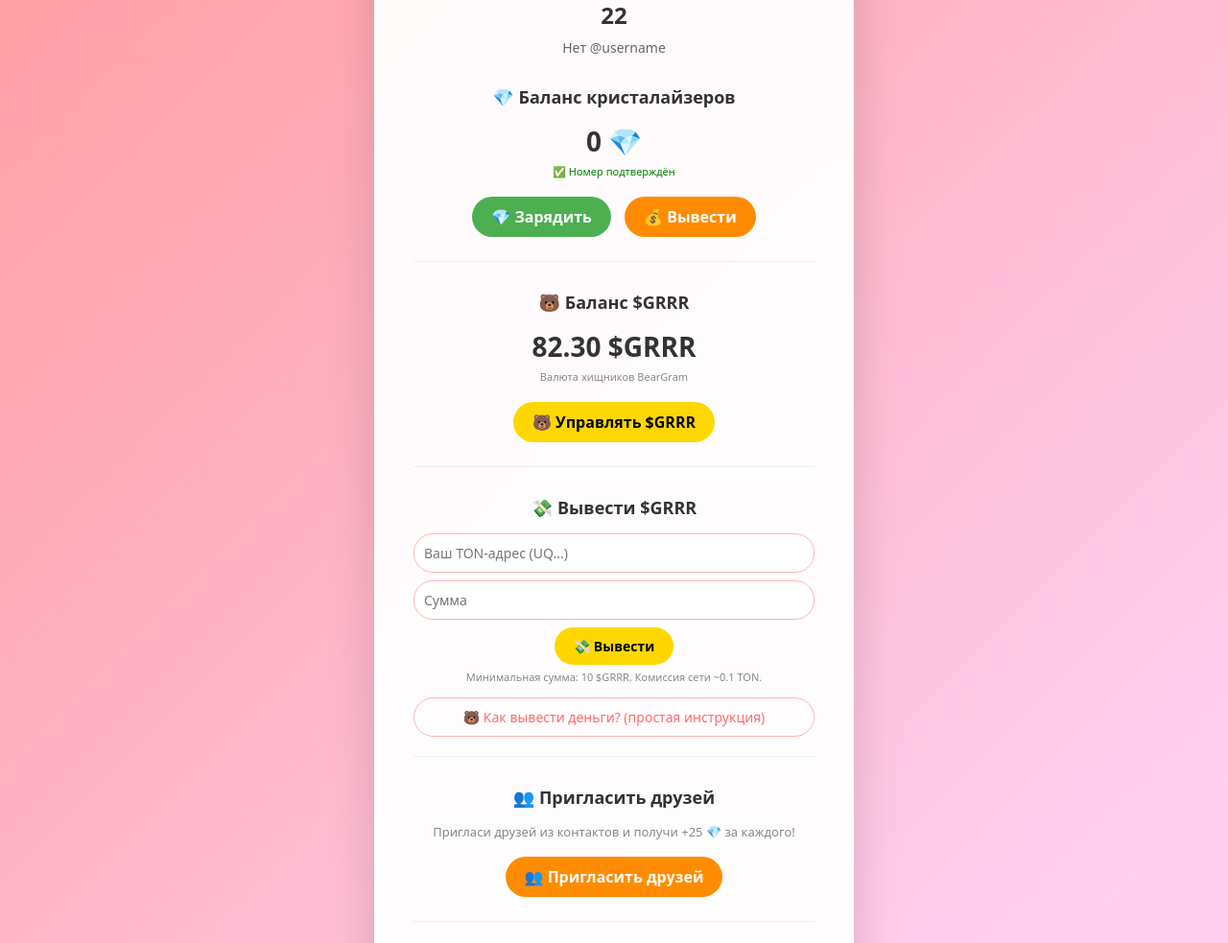
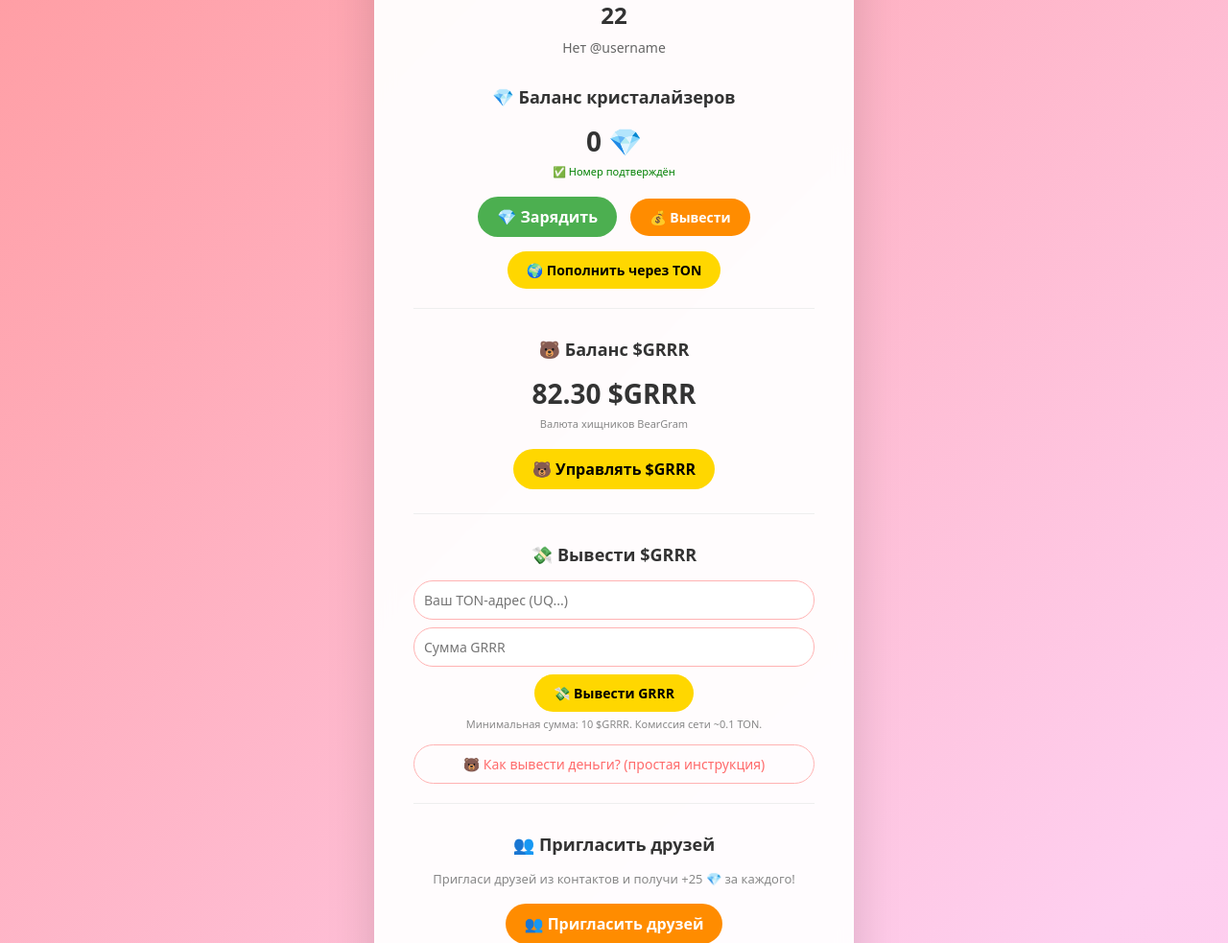
Before and after one commit to ohuettipidor-dev/uuuu, a Flask app: page /profile in a window 1280 px wide. Shown: the part 202-1185 px from the top of the page at 96% size. Run offline with Flask 3, Linux system fonts and the light colour scheme; a user stored in the database is signed in.

Commit message:
Update profile.html

```diff
--- a/templates/profile.html
+++ b/templates/profile.html
@@ -72,7 +72,28 @@
         {% if current_user.phone_verified %}<small style="color:green;">✅ Номер подтверждён</small>{% else %}<small style="color:#ff6b6b;">⚠️ Подтвердите номер</small>{% endif %}
         <div style="margin-top:12px;">
             <a href="/shop/coins" class="btn-coins">💎 Зарядить</a>
-            <a href="/withdraw" class="btn-withdraw">💰 Вывести</a>
+            <button onclick="document.getElementById('withdrawRubForm').style.display='block'" class="btn-withdraw">💰 Вывести</button>
+        </div>
+        <div style="margin-top:10px;">
+            <button onclick="toggleTonForm()" style="background:#ffd700; color:#000; border:none; padding:10px 20px; border-radius:25px; font-weight:bold; cursor:pointer;">🌍 Пополнить через TON</button>
+        </div>
+
+        <!-- Форма вывода рублей -->
+        <div id="withdrawRubForm" style="display:none; text-align:center; margin-top:15px;">
+            <form method="POST" action="/withdraw_rub">
+                <input type="text" name="wallet" placeholder="Номер кошелька ЮMoney" required style="width:100%; padding:10px; border-radius:20px; border:1px solid #ffb3b3; margin-bottom:8px;">
+                <input type="number" name="amount_coins" placeholder="Сумма в 💎 (мин. 1000)" min="1000" required style="width:100%; padding:10px; border-radius:20px; border:1px solid #ffb3b3; margin-bottom:8px;">
+                <button type="submit" style="background:#ffd700; color:#000; border:none; padding:10px 20px; border-radius:25px; font-weight:bold; cursor:pointer;">💸 Отправить заявку</button>
+            </form>
+            <small style="color:#888;">Курс: 1 💎 = 1 ₽. Комиссия платформы 25% + налог 13%.</small>
+        </div>
+
+        <!-- Форма пополнения через TON -->
+        <div id="tonTopUpForm" style="display:none; text-align:center; margin-top:15px;">
+            <p style="color:#888; font-size:13px;">Курс: 1 TON ≈ 100 💎 (комиссия 10%)</p>
+            <p style="color:#aaa; font-size:11px;">Отправьте TON на адрес ниже. Кристаллайзеры зачислятся автоматически после 1 подтверждения.</p>
+            <input type="text" readonly value="UQBADn-paZpo5Oq8mChNe-uoIbXsTw6x6yYPHZoekh369pq2" style="width:100%; padding:10px; border-radius:20px; border:1px solid #ffb3b3; margin-bottom:8px; text-align:center; font-size:12px;">
+            <button onclick="checkTonTopUp()" style="background:#4cd964; color:white; border:none; padding:10px 20px; border-radius:25px; font-weight:bold; cursor:pointer;">🔄 Проверить платёж</button>
         </div>
     </div>
 
@@ -88,20 +109,18 @@
     <!-- ВЫВОД $GRRR -->
     <div class="section" style="text-align:center;">
         <div class="section-title">💸 Вывести $GRRR</div>
-        <form method="POST" action="/grrr/withdraw">
-            <input type="text" name="address" placeholder="Ваш TON-адрес (UQ...)" style="width:100%; padding:10px; border-radius:20px; border:1px solid #ffb3b3; margin-bottom:8px;">
-            <input type="number" name="amount" placeholder="Сумма" step="0.01" min="0.01" style="width:100%; padding:10px; border-radius:20px; border:1px solid #ffb3b3; margin-bottom:8px;">
-            <button type="submit" style="background:#ffd700; color:#000; border:none; padding:10px 20px; border-radius:25px; font-weight:bold; cursor:pointer;">💸 Вывести</button>
+        <form method="POST" action="/withdraw">
+            <input type="text" name="ton_address" placeholder="Ваш TON-адрес (UQ...)" style="width:100%; padding:10px; border-radius:20px; border:1px solid #ffb3b3; margin-bottom:8px;">
+            <input type="number" name="amount" placeholder="Сумма GRRR" step="0.01" min="0.01" style="width:100%; padding:10px; border-radius:20px; border:1px solid #ffb3b3; margin-bottom:8px;">
+            <button type="submit" style="background:#ffd700; color:#000; border:none; padding:10px 20px; border-radius:25px; font-weight:bold; cursor:pointer;">💸 Вывести GRRR</button>
         </form>
         <small style="color:#888;">Минимальная сумма: 10 $GRRR. Комиссия сети ~0.1 TON.</small>
 
-        <!-- НОВАЯ ИНСТРУКЦИЯ ПО ВЫВОДУ -->
         <div style="margin-top: 12px; text-align: left;">
             <button onclick="var el=document.getElementById('withdrawGuide'); el.style.display = (el.style.display === 'none' ? 'block' : 'none');"
                     style="background: none; border: 1px solid #ffb3b3; color: #ff6b6b; padding: 10px 15px; border-radius: 25px; cursor: pointer; font-size: 14px; width: 100%;">
                 🐻 Как вывести деньги? (простая инструкция)
             </button>
-
             <div id="withdrawGuide" style="display: none; background: rgba(255,255,255,0.95); border-radius: 20px; padding: 20px; margin-top: 10px; color: #333; font-size: 14px; line-height: 1.5;">
                 <p><b>1. Установи Tonkeeper</b> — официальный кошелёк TON. Запиши секретную фразу и сохрани в надёжном месте.</p>
                 <p><b>2. Скопируй адрес</b> — в Tonkeeper нажми на адрес (начинается с <code>UQ...</code>), он скопируется. Это твой счёт.</p>
@@ -170,6 +189,16 @@
 </div>
 
 <script>
+function toggleTonForm() {
+    var form = document.getElementById('tonTopUpForm');
+    form.style.display = (form.style.display === 'none') ? 'block' : 'none';
+}
+
+function checkTonTopUp() {
+    // Проверка транзакции через TON API будет добавлена в следующем обновлении
+    alert('✅ После отправки TON напишите в поддержку @beargram_support для зачисления.');
+}
+
 // Поиск треков
 let searchTimeout;
 async function searchTracks() {
```
